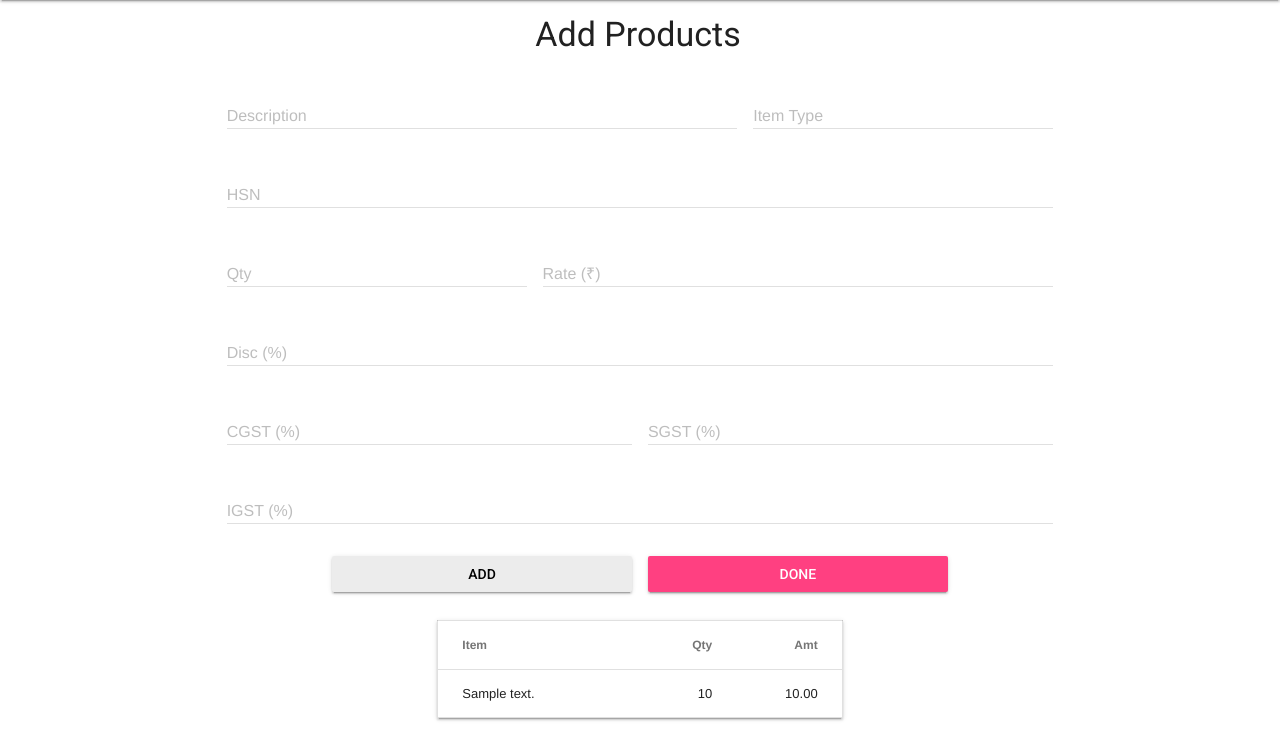
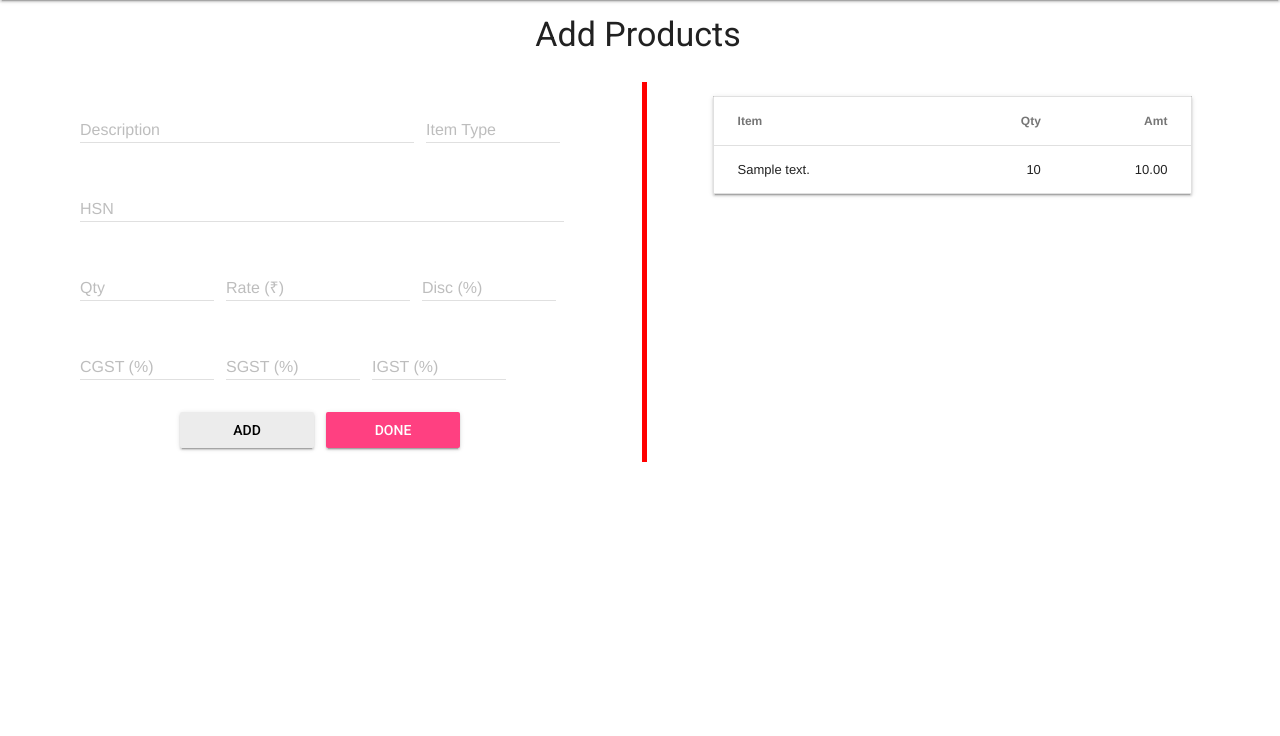
Before and after one commit to rishabhnehra/Invoicer-legacy, a Django app: a page that uses invoicer/templates/bill/new_product.html in a window 1280 px wide. Shown: the part 64-800 px from the top of the page. Run offline with Django 3.2, Linux system fonts and the light colour scheme; a user stored in the database is signed in; tables that the repository leaves empty hold one stand-in row (values such as "Sample post").

Commit message:
UI tweak on 'Add Product' page

```diff
--- a/invoicer/static/css/styles.css
+++ b/invoicer/static/css/styles.css
@@ -49,3 +49,7 @@ html{
 .text-center{
 	text-align: center;
 }
+
+.verticalline{
+	border-left: thick solid #ff0000;
+}
--- a/invoicer/templates/bill/new_product.html
+++ b/invoicer/templates/bill/new_product.html
@@ -14,10 +14,11 @@
 	{% endif %}
 
 	<div class="mdl-grid">
-		<form method="post">
+		<div class="mdl-cell mdl-cell--6-col mdl-cell--5-col-tablet">
+			<form class="mdl-grid" method="post">
 			{% csrf_token %}
 
-			<div class="mdl-cell mdl-cell--4-col-phone mdl-cell--1-offset-tablet mdl-cell--6-col-tablet mdl-cell--2-offset-desktop mdl-cell--5-col-desktop mdl-textfield mdl-js-textfield mdl-textfield--floating-label">
+			<div class="mdl-cell mdl-cell--4-col-phone mdl-cell--1-offset-tablet mdl-cell--6-col-tablet mdl-cell--1-offset-desktop mdl-cell--7-col-desktop mdl-textfield mdl-js-textfield mdl-textfield--floating-label">
 				<input class="mdl-textfield__input" type="text" id="id_{{ add_product.description.name }}" name="{{ add_product.description.name }}" value="{% if add_product.description.value != None %}{{ add_product.description.value }}{% endif %}">
 				<label class="mdl-textfield__label" >Description</label>
 			</div>
@@ -27,53 +28,55 @@
 				<label class="mdl-textfield__label" >Item Type</label>
 			</div>
 
-			<div class="mdl-cell mdl-cell--4-col-phone mdl-cell--3-col-tablet mdl-cell--2-offset-desktop mdl-cell--8-col-desktop mdl-textfield mdl-js-textfield mdl-textfield--floating-label">
+			<div class="mdl-cell mdl-cell--4-col-phone mdl-cell--3-col-tablet mdl-cell--1-offset-desktop mdl-cell--10-col-desktop mdl-textfield mdl-js-textfield mdl-textfield--floating-label">
 				<input class="mdl-textfield__input" type="number" id="id_{{ add_product.hsn.name }}" name="{{ add_product.hsn.name }}" value="{% if add_product.hsn.value != 0 %}{{ add_product.hsn.value }}{% endif %}"hsn>
 				<label class="mdl-textfield__label" >HSN</label>
 			</div>
 
-			<div class="mdl-cell mdl-cell--1-col-phone mdl-cell--1-offset-tablet mdl-cell--1-col-tablet mdl-cell--2-offset-desktop mdl-cell--3-col-desktop mdl-textfield mdl-js-textfield mdl-textfield--floating-label">
+			<div class="mdl-cell mdl-cell--1-col-phone mdl-cell--1-offset-tablet mdl-cell--1-col-tablet mdl-cell--1-offset-desktop mdl-cell--3-col-desktop mdl-textfield mdl-js-textfield mdl-textfield--floating-label">
 				<input class="mdl-textfield__input" type="number" id="id_{{ add_product.quantity.name }}" name="{{ add_product.quantity.name }}" value="{% if add_product.quantity.value != 0 %}{{ add_product.quantity.value }}{% endif %}"quantity>
 				<label class="mdl-textfield__label" >Qty</label>
 			</div>
 
-			<div class="mdl-cell mdl-cell--3-col-phone mdl-cell--4-col-tablet mdl-cell--5-col-desktop mdl-textfield mdl-js-textfield mdl-textfield--floating-label">
+			<div class="mdl-cell mdl-cell--3-col-phone mdl-cell--4-col-tablet mdl-cell--4-col-desktop mdl-textfield mdl-js-textfield mdl-textfield--floating-label">
 				<input class="mdl-textfield__input" type="number" id="id_{{ add_product.rate.name }}" name="{{ add_product.rate.name }}" value="{% if add_product.rate.value != 0 %}{{ add_product.rate.value }}{% endif %}" step=".01">
 				<label class="mdl-textfield__label" >Rate (₹)</label>
 			</div>
 
-			<div class="mdl-cell mdl-cell--4-col-phone mdl-cell--1-col-tablet mdl-cell--2-offset-desktop mdl-cell--8-col-desktop mdl-textfield mdl-js-textfield mdl-textfield--floating-label">
+			<div class="mdl-cell mdl-cell--4-col-phone mdl-cell--1-col-tablet mdl-cell--3-col-desktop mdl-textfield mdl-js-textfield mdl-textfield--floating-label">
 				<input class="mdl-textfield__input" type="number" id="id_{{ add_product.discount.name }}" name="{{ add_product.discount.name }}" value="{% if add_product.discount.value != 0 %}{{ add_product.discount.value }}{% endif %}">
 				<label class="mdl-textfield__label" >Disc (%)</label>
 			</div>
 
-			<div class="mdl-cell mdl-cell--2-col-phone mdl-cell--1-offset-tablet mdl-cell--2-col-tablet mdl-cell--2-offset-desktop mdl-cell--4-col-desktop mdl-textfield mdl-js-textfield mdl-textfield--floating-label">
+			<div class="mdl-cell mdl-cell--2-col-phone mdl-cell--1-offset-tablet mdl-cell--2-col-tablet mdl-cell--1-offset-desktop mdl-cell--3-col-desktop mdl-textfield mdl-js-textfield mdl-textfield--floating-label">
 				<input class="mdl-textfield__input" type="number" id="id_{{ add_product.cgst_rate.name }}" name="{{ add_product.cgst_rate.name }}" value="{% if add_product.cgst_rate.value != 0 %}{{ add_product.cgst_rate.value }}{% endif %}" step=".01">
 				<label class="mdl-textfield__label" >CGST (%)</label>
 			</div>
 
-			<div class="mdl-cell mdl-cell--2-col-phone mdl-cell--2-col-tablet mdl-cell--4-col-desktop mdl-textfield mdl-js-textfield mdl-textfield--floating-label">
+			<div class="mdl-cell mdl-cell--2-col-phone mdl-cell--2-col-tablet mdl-cell--3-col-desktop mdl-textfield mdl-js-textfield mdl-textfield--floating-label">
 				<input class="mdl-textfield__input" type="number" id="id_{{ add_product.sgst_rate.name }}" name="{{ add_product.sgst_rate.name }}" value="{% if add_product.sgst_rate.value != 0 %}{{ add_product.sgst_rate.value }}{% endif %}" step=".01">
 				<label class="mdl-textfield__label" >SGST (%)</label>
 			</div>
 
-			<div class="mdl-cell mdl-cell--4-col-phone mdl-cell--2-col-tablet mdl-cell--2-offset-desktop mdl-cell--8-col-desktop mdl-textfield mdl-js-textfield mdl-textfield--floating-label">
+			<div class="mdl-cell mdl-cell--4-col-phone mdl-cell--2-col-tablet mdl-cell--3-col-desktop mdl-textfield mdl-js-textfield mdl-textfield--floating-label">
 				<input class="mdl-textfield__input" type="number" id="id_{{ add_product.igst_rate.name }}" name="{{ add_product.igst_rate.name }}" value="{% if add_product.igst_rate.value != 0 %}{{ add_product.igst_rate.value }}{% endif %}">
 				<label class="mdl-textfield__label" step=".01">IGST (%)</label>
 			</div>
 
 			<button class="mdl-cell mdl-cell--4-col-phone mdl-cell--1-offset-tablet mdl-cell--3-col-tablet mdl-cell--3-offset-desktop mdl-cell--3-col-desktop mdl-button mdl-js-button mdl-button--raised mdl-js-ripple-effect" type="submit" id="show-snack-button">Add</button>
 
+			{% if products %}
 			<a class="mdl-cell mdl-cell--4-col-phone mdl-cell--3-col-tablet mdl-cell--3-col-desktop mdl-button mdl-js-button mdl-button--raised mdl-button--accent mdl-js-ripple-effect" href="{% url 'bill:summary' bill.id %}">Done</a>
+			{% else %}
+			<button class="mdl-cell mdl-cell--4-col-phone mdl-cell--3-col-tablet mdl-cell--3-col-desktop mdl-button mdl-js-button mdl-button--raised mdl-button--accent mdl-js-ripple-effect" href="{% url 'bill:summary' bill.id %}" disabled>Done</button>
+			{% endif %}
 
 		</form>
-
-
 		</div>
-
+		<div class="mdl-cell mdl-cell--6-col mdl-cell--3-col-tablet verticalline">
 			{% if products %}
 			<div class="mdl-grid">
-		<table class="mdl-cell mdl-cell--4-col-phone mdl-cell--2-offset-tablet mdl-cell--4-offset-desktop mdl-cell--4-col mdl-data-table mdl-js-data-table mdl-shadow--2dp">
+				<table class="mdl-cell mdl-cell--4-col-phone mdl-cell--1-offset-tablet mdl-cell--1-offset-desktop mdl-cell--10-col-desktop mdl-data-table mdl-js-data-table mdl-shadow--2dp">
 					<thead>
 						<tr>
 							<th class="mdl-data-table__cell--non-numeric">Item</th>
@@ -92,6 +95,14 @@
 					</tbody>
 				</table>
 			</div>
+			{% else %}
+			<h4 class="text-center">No Products added yet!</h4>
 			{% endif %}
+		</div>
+
+
+	</div>
+
+
 
 {% endblock %}
```
Lines whose indentation alone changed are shown as unchanged.
